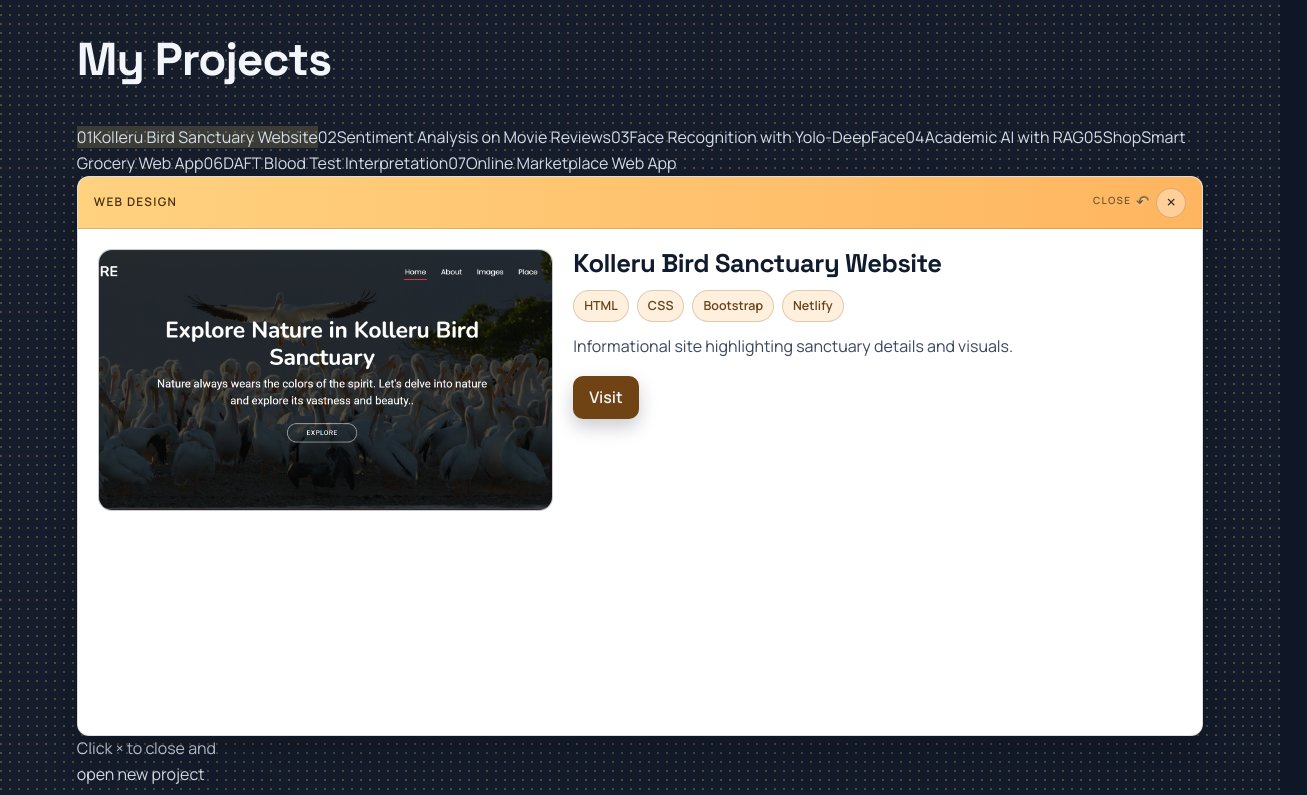
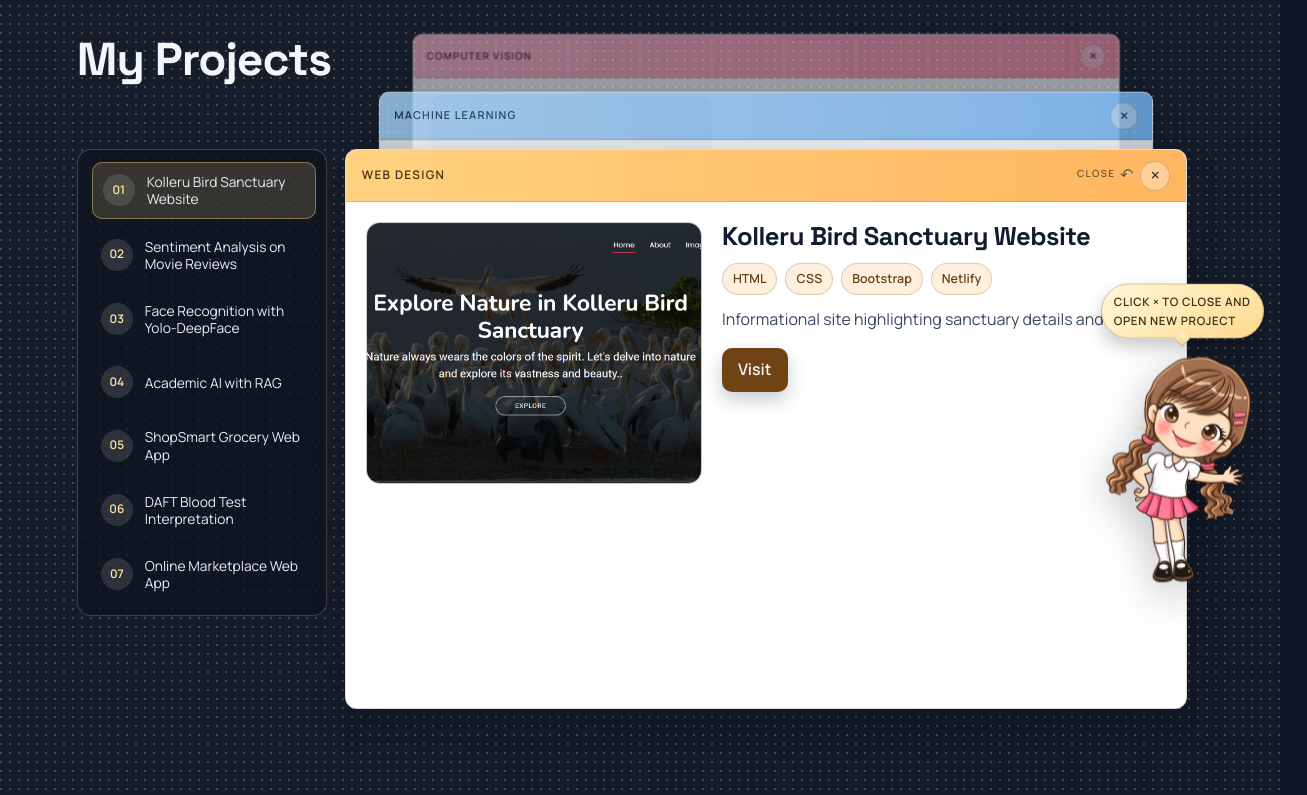
Before and after one commit to ganapathijahnavi/My_Portifolio, a React (Vite) app in the folder my-portfolio/: page / in a window 1280 px wide. Shown: the part 2101-2896 px from the top of the page, 1307 px wide, since content can reach past the window. Built offline with nearby package versions, Linux system fonts and the light colour scheme.

Commit message:
Rebuild for latest updates

```diff
--- a/my-portfolio/src/App.css
+++ b/my-portfolio/src/App.css
@@ -1,124 +1,100 @@
-/* --- Force About section to desktop-like layout on mobile --- */
-@media (max-width: 600px) {
-  .about-flex {
-    display: flex !important;
-    flex-direction: row !important;
-    gap: 48px;
-    align-items: flex-start;
-    min-width: 700px;
-    overflow-x: auto;
-    width: 100vw;
-  }
-  .about-copy {
-    min-width: 320px;
-    max-width: 420px;
-  }
-}
 *,
 *::before,
 *::after {
   box-sizing: border-box;
 }
 
-/* Force desktop-like layout on mobile */
 .project-grid-list {
-  grid-template-columns: repeat(3, 1fr) !important;
-  overflow-x: auto;
-  min-width: 900px;
+  display: grid;
+  grid-template-columns: repeat(3, 1fr);
   gap: 40px;
   padding: 80px 0;
 }
-.project-grid-list::-webkit-scrollbar {
-  height: 8px;
-}
-.project-grid-list {
-  scrollbar-width: thin;
-}
+
 .project-vertical-card {
-  min-width: 260px;
-  max-width: 340px;
-  margin: 0 auto;
+  position: relative;
+  isolation: isolate;
+  background: #fff;
+  border-radius: 20px;
+  box-shadow: 0 4px 24px rgba(0,0,0,0.13);
+  display: flex;
+  flex-direction: column;
+  align-items: center;
   padding: 32px 20px 28px 20px;
-  border-radius: 20px;
+  color: #181818;
+  transition: transform 0.18s, box-shadow 0.18s;
+  overflow: hidden;
+}
+.project-vertical-card::before {
+  content: '';
+  position: absolute;
+  inset: 0;
+  border-radius: inherit;
+  padding: 1.5px;
+  background: linear-gradient(135deg, #7c3aed, #22c55e, #06b6d4, #f59e0b, #7c3aed);
+  background-size: 300% 300%;
+  opacity: 0;
+  transform: scale(0.985);
+  transition: opacity 0.22s ease, transform 0.22s ease;
+  pointer-events: none;
+  z-index: 0;
+  -webkit-mask: linear-gradient(#000 0 0) content-box, linear-gradient(#000 0 0);
+  mask: linear-gradient(#000 0 0) content-box, linear-gradient(#000 0 0);
+  -webkit-mask-composite: xor;
+  mask-composite: exclude;
+}
+.project-vertical-card::after {
+  content: '';
+  position: absolute;
+  inset: -18px;
+  border-radius: inherit;
+  background: radial-gradient(circle at top left, rgba(124, 58, 237, 0.22), transparent 38%), radial-gradient(circle at bottom right, rgba(6, 182, 212, 0.16), transparent 36%);
+  opacity: 0;
+  transition: opacity 0.22s ease;
+  pointer-events: none;
+  z-index: 0;
+}
+.project-vertical-card:hover {
+  transform: translateY(-8px) scale(1.03);
+  box-shadow: 0 12px 40px rgba(0,0,0,0.22);
+}
+.project-vertical-card:hover::before {
+  opacity: 1;
+  transform: scale(1);
+  animation: projectBorderGlow 2.8s linear infinite;
+}
+.project-vertical-card:hover::after {
+  opacity: 1;
 }
 .project-vertical-thumb {
+  width: 100%;
   max-width: 320px;
   height: 180px;
-}
-.project-vertical-title {
-  font-size: 1.35rem;
-}
-.project-vertical-stack span {
-  font-size: 0.95rem;
-  padding: 6px 14px;
-}
-.project-vertical-link {
-  font-size: 1rem;
-  padding: 10px 24px;
-}
-.project-showcase {
-  flex-direction: row;
-  gap: 56px;
-  align-items: center;
-}
-.project-showcase-thumb {
-  min-width: 320px;
-  max-width: 700px;
-  height: 320px;
-}
-.project-showcase-thumb img {
-  height: 320px;
-  object-fit: cover;
-}
-.project-showcase-content {
-  max-width: 600px;
-  min-width: 280px;
-  padding: 0;
-}
-.project-showcase-index {
-  font-size: 4rem;
-  left: -60px;
-  top: 0;
-  position: absolute;
-  margin-bottom: 12px;
-}
-.project-showcase-title {
-  font-size: 2.6rem;
-  margin-bottom: 12px;
-}
-.project-showcase-desc {
-  font-size: 1.15rem;
   margin-bottom: 18px;
-}
-.project-showcase-stack-label {
-  font-size: 1.1rem;
-  margin-bottom: 8px;
-}
-.project-showcase-stack span {
-  font-size: 1rem;
-  padding: 8px 18px;
-}
-.project-showcase-link {
-  font-size: 1.2rem;
-  padding: 12px 32px;
-  margin-top: 8px;
-}
-.about-flex {
-  flex-direction: row;
-  gap: 48px;
-  align-items: center;
-}
-.about-copy {
-  padding: 32px 30px;
-  border-radius: 30px;
-}
-.skills-section {
-  padding: 32px 0;
-}
-.footer {
-  font-size: 1rem;
-  padding: 18px 0;
-  text-align: left;
+  display: block;
+  position: relative;
+  z-index: 1;
+}
+
+.project-vertical-thumb squircle-image {
+  width: 100%;
+  height: 100%;
+}
+.project-vertical-content {
+  width: 100%;
+  display: flex;
+  flex-direction: column;
+  align-items: flex-start;
+  gap: 12px;
+  position: relative;
+  z-index: 1;
+}
+.project-vertical-index {
+  font-size: 2rem;
+  font-weight: 700;
+  color: #181818;
+  opacity: 0.22;
+  margin-bottom: 2px;
 }
 .project-vertical-title {
   font-size: 1.35rem;
@@ -140,88 +116,106 @@
   font-size: 0.95rem;
   font-weight: 500;
   box-shadow: 0 1px 4px rgba(0,0,0,0.10);
-    /* Force desktop-like layout on mobile */
-    .project-grid-list {
-      display: grid;
-      grid-template-columns: repeat(3, 1fr) !important;
-      gap: 40px;
-      padding: 80px 0;
-      min-width: 900px;
-      overflow-x: auto;
-      overflow-y: visible;
-      width: 100vw;
-    }
-    .project-grid-list::-webkit-scrollbar {
-      height: 8px;
-    }
-    .project-grid-list {
-      scrollbar-width: thin;
-    }
-    .project-vertical-card {
-      min-width: 260px;
-      max-width: 340px;
-      margin: 0 auto;
-      padding: 32px 20px 28px 20px;
-      border-radius: 20px;
-    }
-    .project-vertical-thumb {
-      max-width: 320px;
-      height: 180px;
-    }
-    .project-vertical-title {
-      font-size: 1.35rem;
-    }
-    .project-vertical-stack span {
-      font-size: 0.95rem;
-      padding: 6px 14px;
-    }
-    .project-vertical-link {
-      font-size: 1rem;
-      padding: 10px 24px;
-    }
-    .project-showcase {
-      display: flex;
-      flex-direction: row !important;
-      gap: 56px;
-      align-items: center;
-      min-width: 900px;
-      overflow-x: auto;
-      width: 100vw;
-    }
-    .project-showcase-thumb {
-      min-width: 320px;
-      max-width: 700px;
-      height: 320px;
-    }
-    .project-showcase-thumb img {
-      height: 320px;
-      object-fit: cover;
-    }
-    .project-showcase-content {
-      max-width: 600px;
-      min-width: 280px;
-      padding: 0;
-    }
-    .about-flex {
-      flex-direction: row !important;
-      gap: 48px;
-      align-items: center;
-      min-width: 900px;
-      overflow-x: auto;
-      width: 100vw;
-    }
-    .about-copy {
-      padding: 32px 30px;
-      border-radius: 30px;
-    }
-    .skills-section {
-      padding: 32px 0;
-    }
-    .footer {
-      font-size: 1rem;
-      padding: 18px 0;
-      text-align: left;
-    }
+}
+.project-vertical-link {
+  display: inline-block;
+  background: #fff;
+  color: #181818;
+  font-weight: 700;
+  font-size: 1rem;
+  border-radius: 8px;
+  padding: 10px 24px;
+  text-decoration: none;
+  margin-top: 6px;
+  transition: background 0.18s, color 0.18s;
+  box-shadow: 0 2px 8px rgba(0,0,0,0.08);
+}
+.project-vertical-link:hover {
+  background: #232323;
+  color: #fff;
+  border: 1.5px solid #fff;
+}
+
+.project-stack-shell {
+  --_offset-steps: 5rem;
+  --_scale-steps: 0.08;
+  --_opacity-steps: 0.22;
+  --_ani-duration: 320ms;
+  --_ani-delay: 180ms;
+
+  position: relative;
+  width: min(calc(100% - 1rem), 72rem);
+  margin: 24px 0 0;
+}
+
+.project-stack-layout {
+  display: grid;
+  grid-template-columns: minmax(210px, 250px) 1fr;
+  gap: 18px;
+  align-items: start;
+}
+
+.project-overview {
+  justify-self: start;
+  background: rgba(14, 20, 31, 0.76);
+  border: 1px solid rgba(254, 222, 139, 0.22);
+  border-radius: 14px;
+  padding: 12px;
+  display: grid;
+  gap: 8px;
+  max-height: 560px;
+  overflow-y: auto;
+}
+
+.project-overview-item {
+  display: grid;
+  grid-template-columns: 34px 1fr;
+  gap: 10px;
+  align-items: center;
+  padding: 10px;
+  border-radius: 10px;
+  cursor: pointer;
+  border: 1px solid transparent;
+  transition: background 220ms ease, border-color 220ms ease, transform 220ms ease;
+}
+
+.project-overview-item:hover {
+  background: rgba(255, 255, 255, 0.08);
+  border-color: rgba(255, 215, 129, 0.28);
+}
+
+.project-overview-index {
+  width: 32px;
+  height: 32px;
+  display: grid;
+  place-items: center;
+  border-radius: 50%;
+  background: rgba(255, 255, 255, 0.12);
+  color: #ffe4a3;
+  font-size: .74rem;
+  font-weight: 700;
+}
+
+.project-overview-title {
+  color: #e8edf7;
+  font-size: 0.86rem;
+  line-height: 1.25;
+}
+
+.project-stack-mascot {
+  position: absolute;
+  top: 52%;
+  right: -120px;
+  transform: translateY(-50%);
+  z-index: 160;
+  display: grid;
+  justify-items: center;
+  gap: 8px;
+  pointer-events: none;
+}
+
+.mascot-note {
+  position: relative;
   padding: 8px 12px;
   border-radius: 999px;
   background: linear-gradient(145deg, #fff8d8, #ffd98f);
--- a/my-portfolio/src/components/ProjectCard.jsx
+++ b/my-portfolio/src/components/ProjectCard.jsx
@@ -1,4 +1,3 @@
-
 const ProjectCard = ({ project, index }) => {
   return (
     <div className="project-vertical-card">
--- a/my-portfolio/src/data/projects.js
+++ b/my-portfolio/src/data/projects.js
@@ -1,5 +1,3 @@
-
-
 import sentimentImg from '../assets/sentiment.png';
 import groceryShopImg from '../assets/grocery_shop.png';
 import crewBotImg from '../assets/crew_bot.png';
```
Also changed, not shown: my-portfolio/src/components/SquircleImageElement.js (line endings or trailing spaces), my-portfolio/src/sections/Projects.jsx (line endings or trailing spaces).
